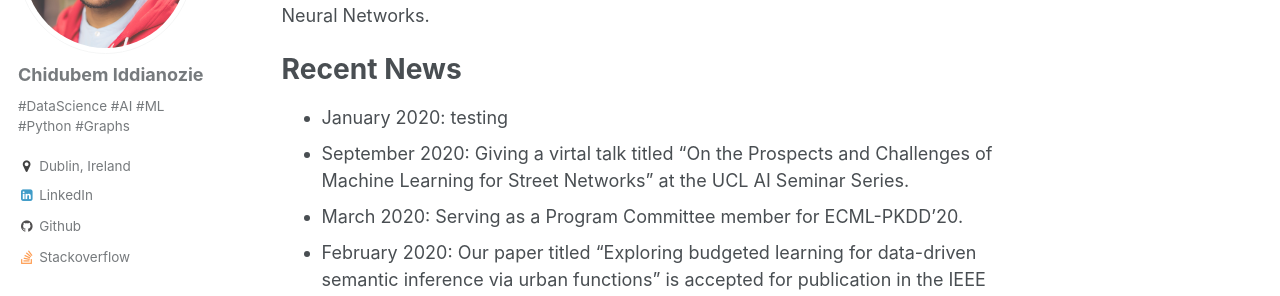
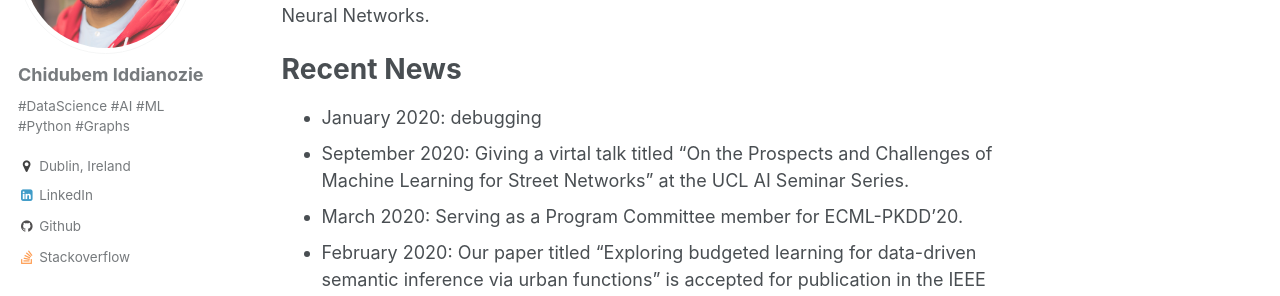
Before and after one commit to chiddianozie/chidubem-iddianozie, a Jekyll site: the page built from _pages/about.md, in a window 1280 px wide and 1279 px high. Shown: the part 239-535 px from the top of the window. Built offline with Jekyll 4.4.1, drawn with Linux system fonts in a browser that asks for light colours.

Commit message:
debugging site

```diff
--- a/_pages/about.md
+++ b/_pages/about.md
@@ -12,7 +12,7 @@ Hi there, I am a third year Computer Science PhD student at the University Colle
 
 
 # Recent News
-- January 2020: testing
+- January 2020: debugging
 - September 2020: Giving a virtal talk titled "On the Prospects and Challenges of Machine Learning for Street Networks" at the UCL AI Seminar Series.
 - March 2020: Serving as a Program Committee member for ECML-PKDD'20.
 - February 2020: Our paper titled "Exploring budgeted learning for data-driven semantic inference via urban functions" is accepted for publication in the IEEE Access Journal (Impact Factor: 4.098).
```
